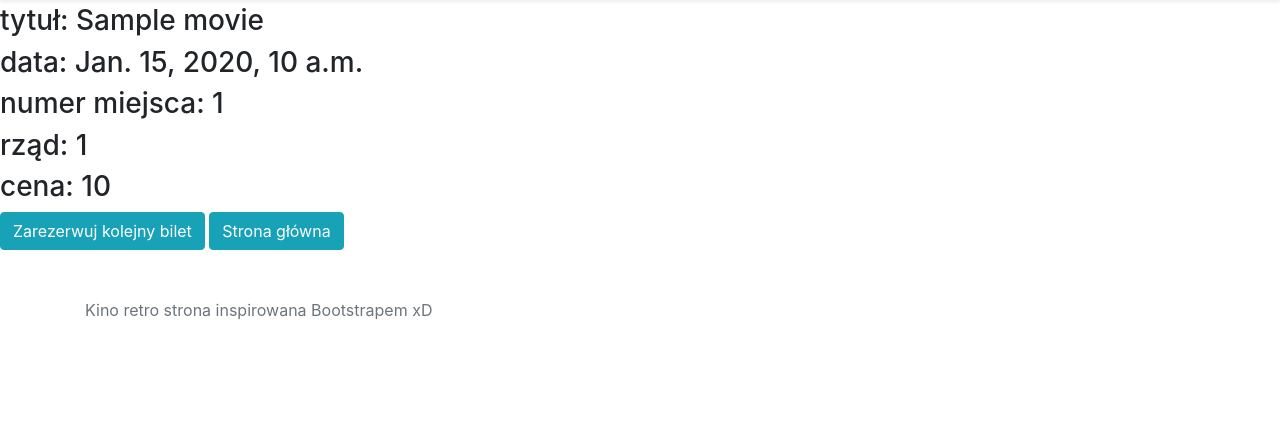
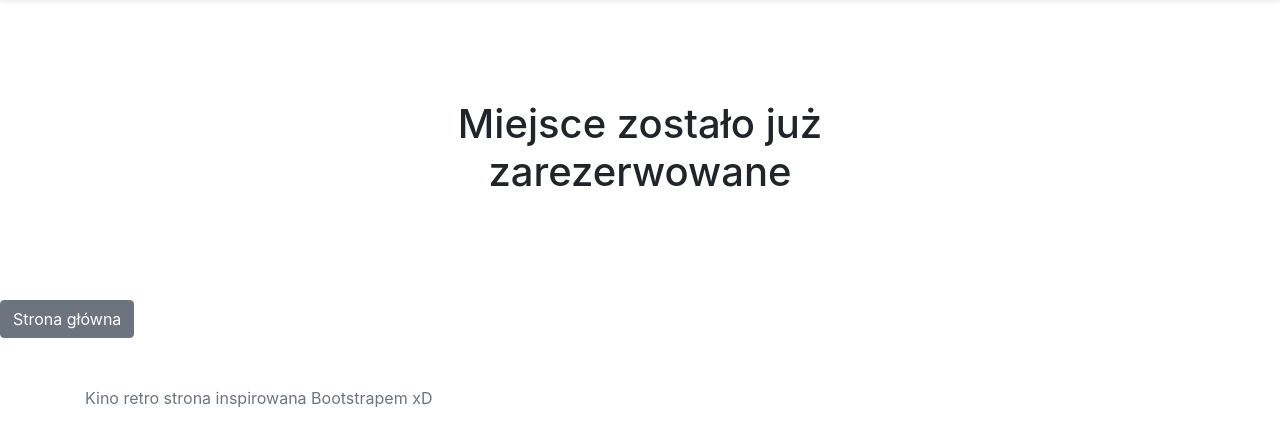
Before and after one commit to tymekw/kino-django, a Django app: page /kino/confirm/1/done/1 in a window 1280 px wide. Shown: the part 56-502 px from the top of the page. Run offline with Django 3.2, Linux system fonts and the light colour scheme; tables that the repository leaves empty hold one stand-in row (values such as "Sample post"); some libraries are stand-ins or nearby versions.

Commit message:
changed templates, updated security

```diff
--- a/kino/models.py
+++ b/kino/models.py
@@ -71,8 +71,8 @@ class Seat(models.Model):
 
 class Ticket(models.Model):
     ticket_id = models.AutoField(db_column='ticket_ID', primary_key=True)  # Field name made lowercase.
-    seat = models.ForeignKey(Seat, models.DO_NOTHING, db_column='seat_ID', blank=True, null=True)  # Field name made lowercase.
-    showtime = models.ForeignKey(MovieShowtime, models.DO_NOTHING, db_column='showtime_ID', blank=True, null=True)  # Field name made lowercase.
+    seat = models.ForeignKey(Seat, models.CASCADE, db_column='seat_ID', blank=True, null=True)  # Field name made lowercase.
+    showtime = models.ForeignKey(MovieShowtime, models.CASCADE, db_column='showtime_ID', blank=True, null=True)  # Field name made lowercase.
     price = models.DecimalField(max_digits=4, decimal_places=2, blank=True, null=True)
     price_category = models.CharField(max_length=45, blank=True, null=True)
 
--- a/kino/templates/detail.html
+++ b/kino/templates/detail.html
@@ -21,10 +21,8 @@
 {% for showtime in movie_showtimes %}
  <div class="col">
           <div class="card shadow-sm">
-
-
             <div class="card-body">
-              <h5 class="card-title">{{ showtime.date }}</h5>
+              <h5 class="card-title">{{ showtime.date|date:"d E Y G:i D" }}</h5>
               <h6 class="card-text">{{ showtime.movie.screening_category }} </h6>
               <div class="d-flex justify-content-between align-items-center">
                 <div class="btn-group">
--- a/kino/templates/ticket.html
+++ b/kino/templates/ticket.html
@@ -1,15 +1,49 @@
 {% extends "base_generic.html" %}
 {% block content %}
+  <section class="py-5 text-center container">
+    <div class="row py-lg-5">
+      <div class="col-lg-6 col-md-8 mx-auto">
+	{% if ticket %}
+        <h1 class="fw-light">Zarezerowano</h1>
+	{% else %}
+	<h1 class="fw-light"> Miejsce zostało już zarezerwowane</h1>
+	{% endif %}
+      </div>
+    </div>
+  </section>
+{% if ticket %}
+  <div class="album py-5 bg-light">
+    <div class="container text-center">
+      <div class="row">
+        <div class="col-4" style="padding-right: 0;">
+          <div class="card" style="width: 100%; height: 150px;">
+            <div class="card-body">
+            <h1>{{ ticket.0.date|date:"d"}} </h1>
+            <h1>{{ ticket.0.date|date:"E"}} </h1>
+            </div>
+          </div>
+        </div>
+        <div class="col-8" style="padding left:0;">
+          <div class="card"  style="width: 100%; height: 150px;" >
+            <div class="card-body">
+            <h2>{{ ticket.0.title }}</h2>
+            <h5>{{ ticket.0.date|date:"H:i"}} </h5>
+            <h5>miejsce  {{ ticket.0.seat_number }}, rząd {{ ticket.0.row_num }}, sala {{ticket.0.hall_ID}} </h5>
+            </div>
+          </div>
+        </div>
+      </div>
+    </div>
+  </div>
+<a href="/kino/seats/{{ticket.0.showtime_ID}}" class="btn btn-secondary" role="button">Zarezerwuj kolejny bilet</a>
+{% endif %}
+<a href="/kino/" class="btn btn-secondary" role="button">Strona główna</a>
+
+<style>
+.card-body{
+        text-align: center;
+}
+</style>
 
 
-
-<h3>tytuł: {{ ticket.0.title }}</h3>
-<h3>data: {{ ticket.0.date }}</h3>
-<h3>numer miejsca: {{ ticket.0.seat_number }}</h3>
-<h3>rząd: {{ ticket.0.row_num }}</h3>
-<h3>cena: {{ ticket.0.price }}</h3>
-
-<a href="/kino/seats/{{ticket.0.showtime_ID}}" class="btn btn-info" role="button">Zarezerwuj kolejny bilet</a>
-<a href="/kino/" class="btn btn-info" role="button">Strona główna</a>
-
 {% endblock %}
--- a/kino/views.py
+++ b/kino/views.py
@@ -1,5 +1,5 @@
 from django.http import HttpResponse, Http404
-from .models import Movie, MovieShowtime, Seat
+from .models import Movie, MovieShowtime, Seat, Ticket
 from django.shortcuts import get_object_or_404, render
 from django.db import connection
 from collections import namedtuple
@@ -49,21 +49,25 @@ def confirm(request, seat_ID):
 
 
 def confirmed(request, seat_ID, showtime_ID):
-	with connection.cursor() as cursor:
-		cursor.execute(
-		'''UPDATE seat SET category='not-empty' WHERE seat_ID=%s''', [seat_ID]
-		)
-		cursor.execute(
-		'''INSERT INTO ticket (seat_ID, showtime_ID, price, price_category)
-		VALUES(%s,%s, 15, 'ULGOWY')''', [seat_ID, showtime_ID]
-		)
-		cursor.execute(
-		'''SELECT t.price, t.price_category, t.showtime_ID, sh.date, m.title, s.seat_number, s.row_num, h.hall_ID
-		FROM ticket t LEFT JOIN movie_showtime sh ON sh.showtime_ID=t.showtime_ID
-		LEFT JOIN seat s ON s.seat_ID = t.seat_ID
-		LEFT JOIN movie m ON sh.movie_ID = m.movie_ID
-		LEFT JOIN hall h ON h.hall_ID = sh.hall_ID
-		where t.seat_ID = %s and t.showtime_ID=%s''', [seat_ID, showtime_ID]
-		)
-		rows = dictfetchall(cursor)
-	return render(request, 'ticket.html',{'ticket': rows})
+	check = Ticket.objects.all()
+	if not check.filter(seat_id=seat_ID, showtime_id=showtime_ID).exists():
+		with connection.cursor() as cursor:
+			cursor.execute(
+			'''UPDATE seat SET category='not-empty' WHERE seat_ID=%s''', [seat_ID]
+			)
+			cursor.execute(
+			'''INSERT INTO ticket (seat_ID, showtime_ID, price, price_category)
+			VALUES(%s,%s, 15, 'ULGOWY')''', [seat_ID, showtime_ID]
+			)
+			cursor.execute(
+			'''SELECT t.price, t.price_category, t.showtime_ID, sh.date, m.title, s.seat_number, s.row_num, h.hall_ID
+			FROM ticket t LEFT JOIN movie_showtime sh ON sh.showtime_ID=t.showtime_ID
+			LEFT JOIN seat s ON s.seat_ID = t.seat_ID
+			LEFT JOIN movie m ON sh.movie_ID = m.movie_ID
+			LEFT JOIN hall h ON h.hall_ID = sh.hall_ID
+			where t.seat_ID = %s and t.showtime_ID=%s''', [seat_ID, showtime_ID]
+			)
+			rows = dictfetchall(cursor)
+		return render(request, 'ticket.html',{'ticket': rows})
+	else:
+		return render(request, 'ticket.html',{'check':check})
```
Also changed, not shown: kino/templates/confirm.html (+23 -10 lines).
